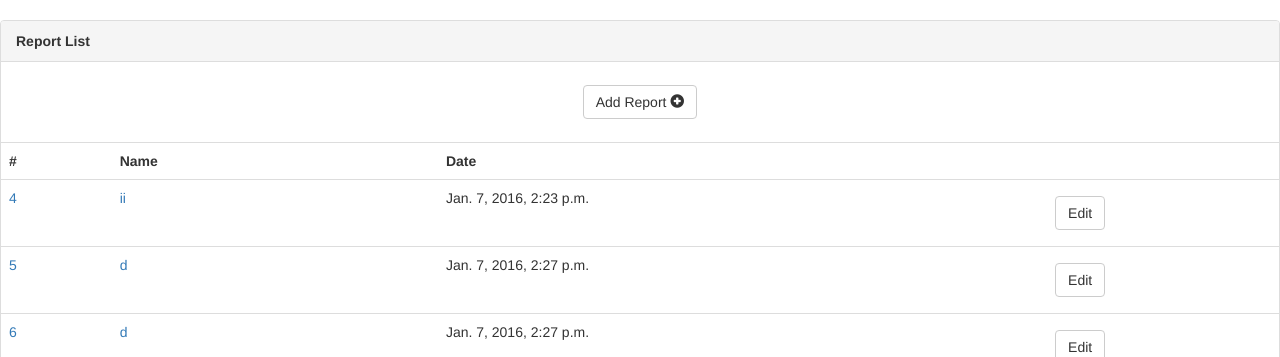
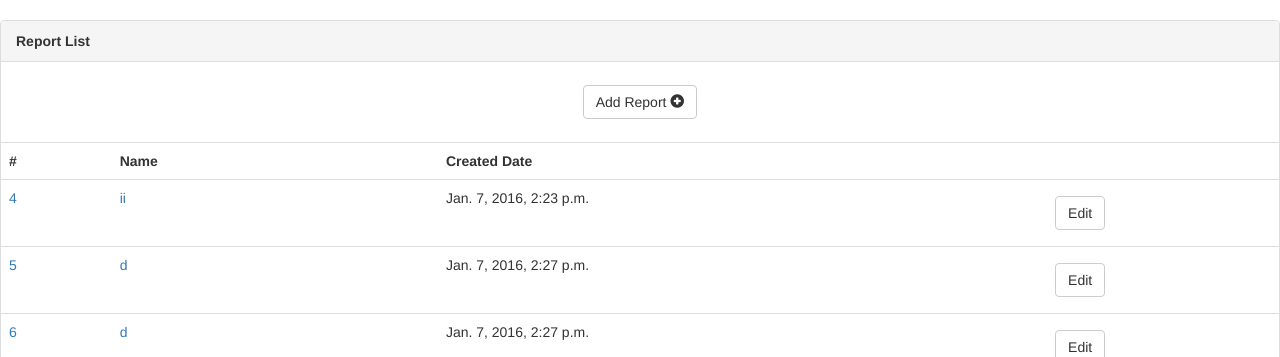
Before and after one commit to mesodiar/FUN_Learning_Project, a Django app: page /report/ in a window 1280 px wide. Shown: the part 52-409 px from the top of the page. Run offline with Django 3.2, Linux system fonts and the light colour scheme; a user stored in the database is signed in; data comes from the database, SQL or seed files in the repository; both versions use the stored data as it was after the commit; some libraries are stand-ins or nearby versions.

Commit message:
delete folder from heroku&rewrite the words

```diff
--- a/funproject/templates/create_report.html
+++ b/funproject/templates/create_report.html
@@ -11,7 +11,7 @@
         <div class="panel-heading">Report name: <input type="text" name="report_name"></div>
         <div class="panel-heading" id="default"><input type="checkbox" name="check_default">&nbsp; Set as Default</div>
 
-        <div id="content">
+        <div id="content" style="width:200px">
           <!--  contents 1-->
           <div class="panel-heading">Stage 1</div>
               <div id="stage_1_original">
--- a/funproject/templates/report_list.html
+++ b/funproject/templates/report_list.html
@@ -22,14 +22,14 @@
         <tr>
             <td><b> # </b></td>
             <td><b> Name </b></td>
-            <td><b> Date </b></td>
+            <td><b> Created Date </b></td>
             <td></td>
         </tr>
         {% for report in reports %}
           <tr>
               <td><a href="{% url 'report.views.detail_report' pk=report.pk %}">  {{ report.id }} </a></td>
               <td><a href="{% url 'report.views.detail_report' pk=report.pk %}">  {{ report.name }} </a></td>
-              <td> {{ report.updated_date }} </td>
+              <td> {{ report.created_date }} </td>
               <td><a href="{% url 'report.views.edit_report' pk=report.pk %}"><button type="button" class="btn btn-default navbar-btn">Edit</button></a></td>
           </tr>
         {% endfor %}
--- a/report/models.py
+++ b/report/models.py
@@ -5,8 +5,8 @@ from django.utils import timezone
 
 class Report(models.Model):
     name = models.CharField(max_length=200)
-    created_date = models.DateTimeField(default=timezone.now)
-    updated_date = models.DateTimeField(default=timezone.now)
+    created_date = models.DateTimeField(auto_now_add=True)
+    updated_date = models.DateTimeField(auto_now=True)
     user_id = models.ForeignKey('auth.User')
 
     def __unicode__(self):
```
Also changed, not shown: db.sqlite3, 3 other files.
